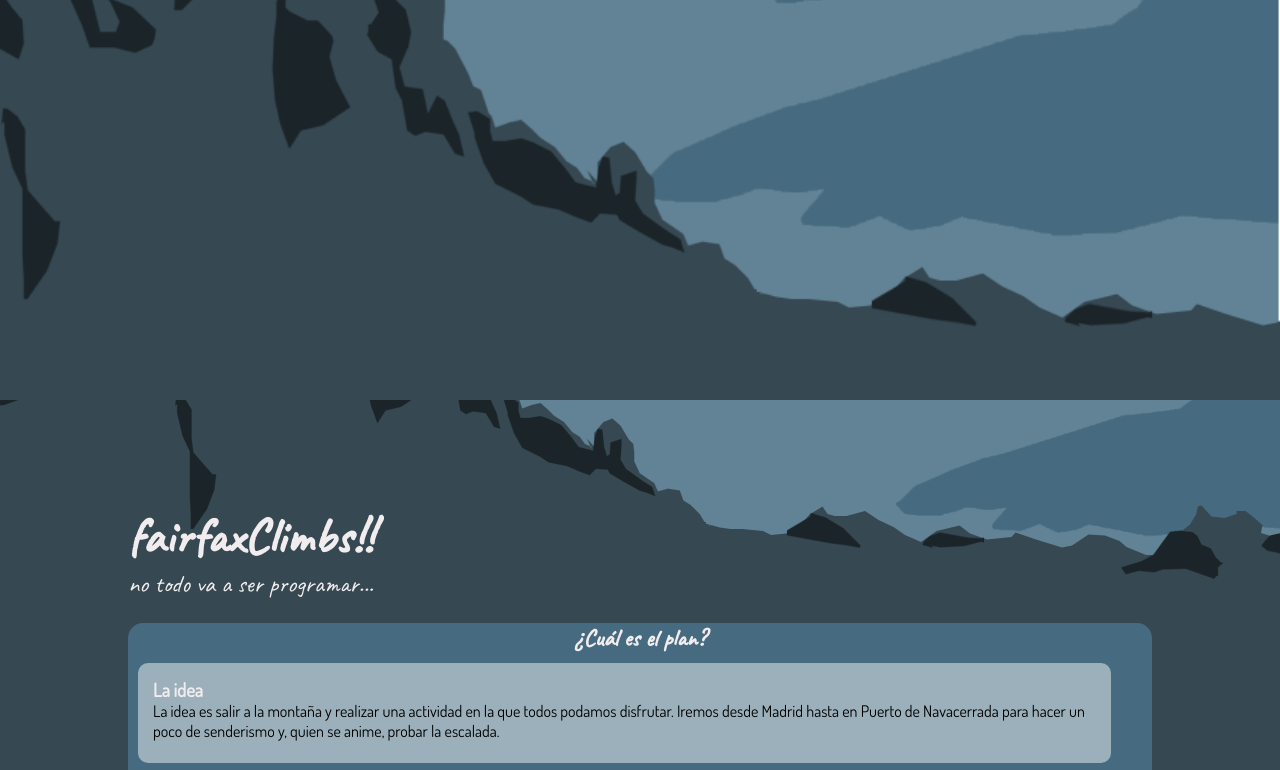
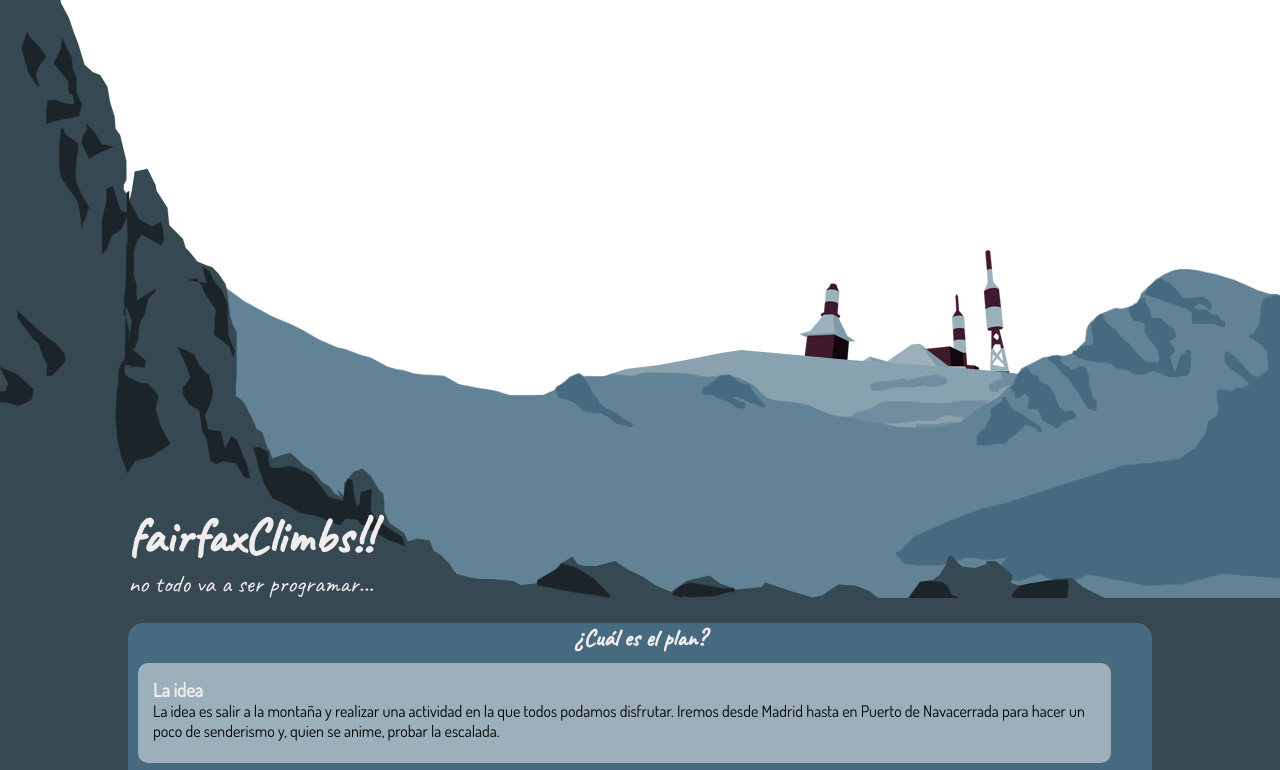
Before and after one commit to patrozada/FairfaxClimbs, a website: page docs/index.html in a window 1280 px wide. Shown: the top 770 px of the page. Drawn offline with nearby package versions, Linux system fonts and the light colour scheme.

Commit message:
Fix parallax issues

```diff
--- a/_src/assets/js/main.js
+++ b/_src/assets/js/main.js
@@ -6,11 +6,11 @@ const midImgLow = document.querySelector('.mid--img__low');
 const bottomImg = document.querySelector('.bottom--img');
 
 function handleScrollY(){
-  if(window.matchMedia('min-width:768px')){
+  if(window.outerWidth >= 768){
     let scrollY = window.pageYOffset;
-    midImgHigh.style.top = 100+(scrollY*0.5)+'px';
-    midImgLow.style.top = 300+(scrollY*0.6)+'px';
-    bottomImg.style.top = 200+(scrollY*0.75)+'px';
+    midImgHigh.style.top = 150+(scrollY*0.5)+'px';
+    midImgLow.style.top = 350+(scrollY*0.6)+'px';
+    bottomImg.style.top = 250+(scrollY*0.75)+'px';
   }
 }
 window.addEventListener('scroll', handleScrollY);
--- a/_src/assets/scss/layout/header.scss
+++ b/_src/assets/scss/layout/header.scss
@@ -10,7 +10,7 @@
     font-size: 25px;
     color:#F1EDEE;
     overflow: hidden;
-    .default--img{
+    .upper--img{
         position: absolute;
         top:0;
         left:0;
@@ -35,6 +35,9 @@
             position: absolute;
             z-index: -2;
             background-size: cover;
+            left: -250px;
+            top: -150px;
+
         }
         .mid--img__high{
             width: 1200px;
@@ -43,7 +46,7 @@
             z-index:-3;
             background: url(../images/barranca.png) no-repeat;
             background-size: cover;
-            top: 25%;
+            top:150px;
             right:0;
         }
         .mid--img__low{
@@ -53,8 +56,8 @@
             z-index:-4;
             background: url(../images/guarramillas.png) no-repeat;
             background-size: cover;
-            top: 55%;
             right: 0;
+            top:330px;
         }
         .bottom--img{
             width: 246px;
@@ -63,8 +66,14 @@
             z-index: -5;
             background: url(../images/bola.png) no-repeat;
             background-size: cover;
-            top: 38%;
             left: 60%;
+            top:250px;
         }
     }
 }
+@media (min-width:1100px){
+    .bottom--img{
+        left:60%;
+        top:230px;
+    }
+}
--- a/docs/assets/js/main.js
+++ b/docs/assets/js/main.js
@@ -1 +1 @@
-"use strict";const midImgHigh=document.querySelector(".mid--img__high"),midImgLow=document.querySelector(".mid--img__low"),bottomImg=document.querySelector(".bottom--img");function handleScrollY(){if(window.matchMedia("min-width:768px")){let t=window.pageYOffset;midImgHigh.style.top=100+.5*t+"px",midImgLow.style.top=300+.6*t+"px",bottomImg.style.top=200+.75*t+"px"}}window.addEventListener("scroll",handleScrollY);
+"use strict";const midImgHigh=document.querySelector(".mid--img__high"),midImgLow=document.querySelector(".mid--img__low"),bottomImg=document.querySelector(".bottom--img");function handleScrollY(){if(window.outerWidth>=768){let t=window.pageYOffset;midImgHigh.style.top=150+.5*t+"px",midImgLow.style.top=350+.6*t+"px",bottomImg.style.top=250+.75*t+"px"}}window.addEventListener("scroll",handleScrollY);
```
Also changed, not shown: docs/assets/css/layout/header.css, docs/assets/css/main.css.
